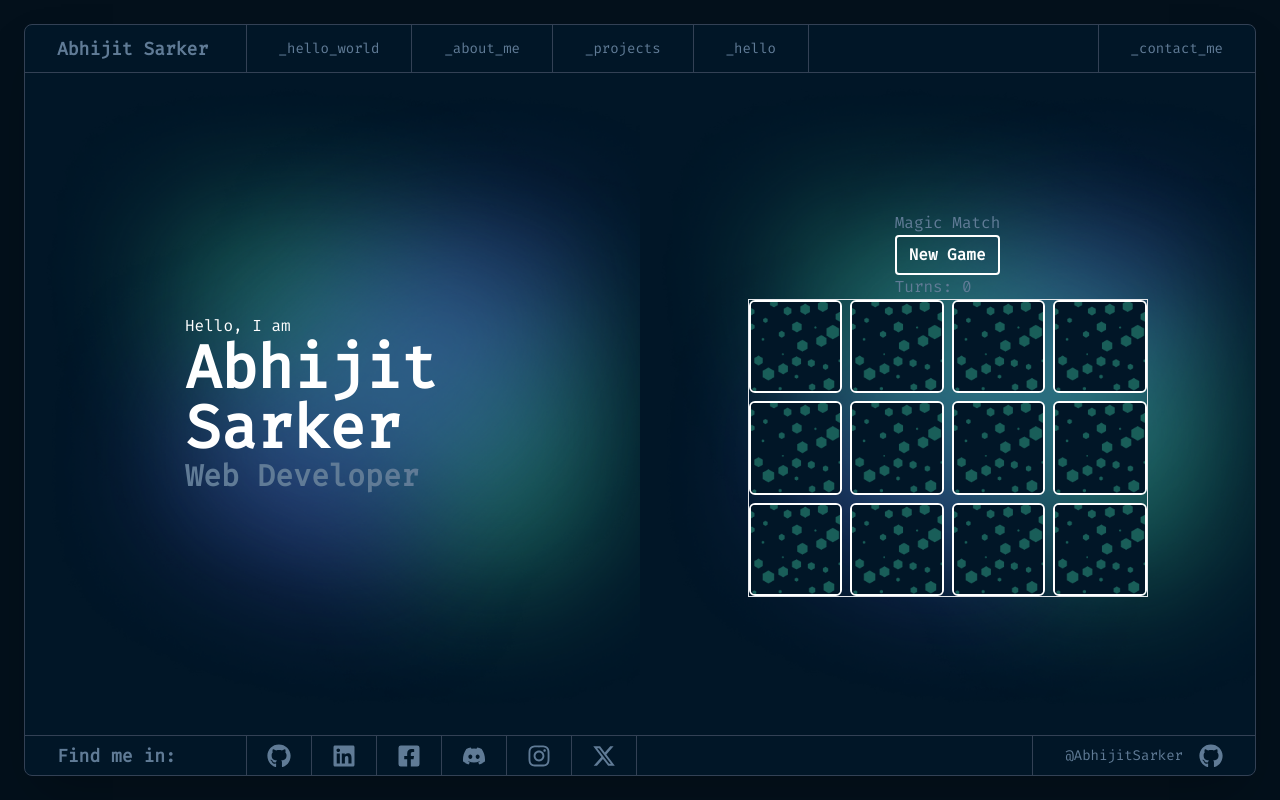
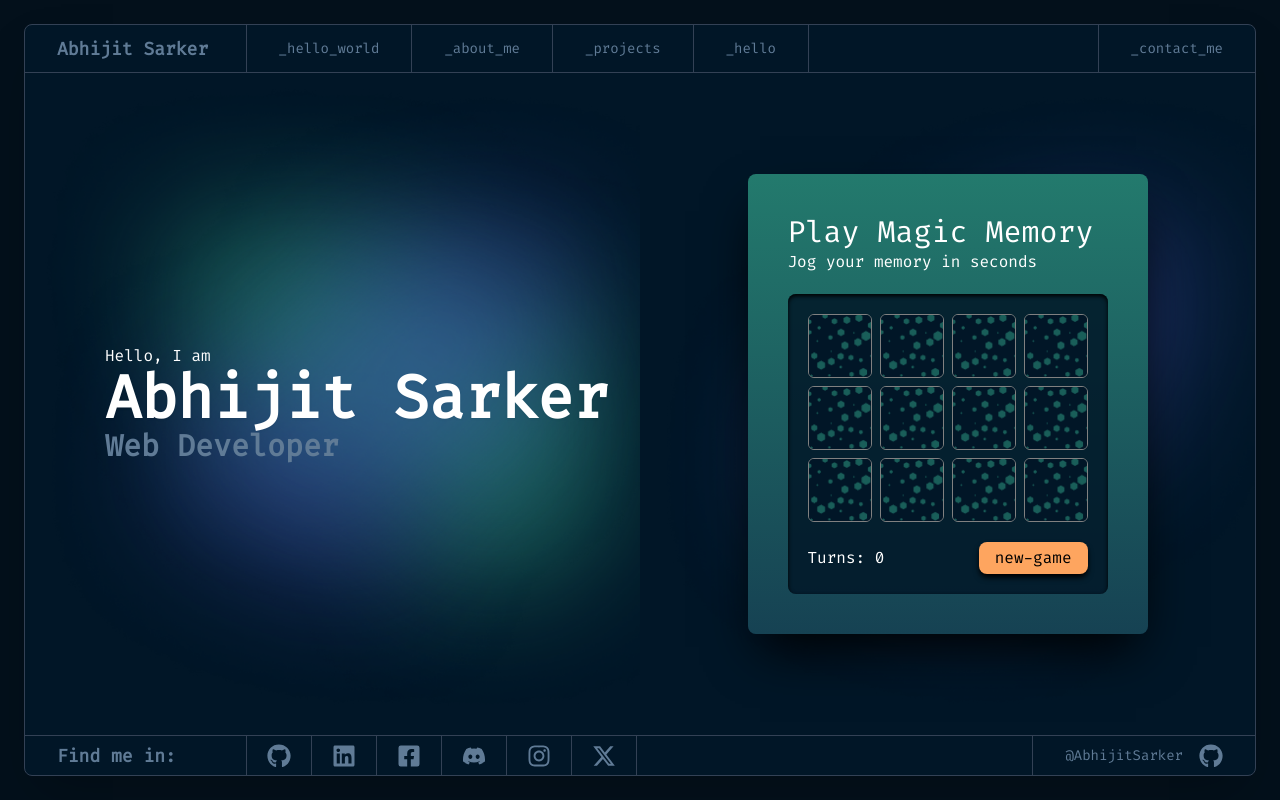
Before and after one commit to AbhijitSarker/portfolio, a React (Vite) app: page / in a window 1280 px wide. Built offline with nearby package versions, Linux system fonts and the light colour scheme; grey boxes are pictures that could not be loaded.

Commit message:
update game

```diff
--- a/src/Components/MemoryGame/MemoryGame.jsx
+++ b/src/Components/MemoryGame/MemoryGame.jsx
@@ -72,13 +72,14 @@ const MemoryGame = () => {
     }
 
     return (
-        <div className='flex flex-col items-center justify-center h-full home-bg-green'>
-            <div>
-                <h1 className='mx-auto'>Magic Match</h1>
-                <button onClick={shuffleCards} className='button'>New Game</button>
-                <p>Turns: {turns}</p>
+        <div className='rounded-lg  p-10 game-bg shadow-2xl shadow-black text-white w-[200px] md:w-[200px] lg:w-[300px] xl:w-[400px] 2xl:w-[500px] 3xl:w-[800px]'>
+
+            <div className='mb-5'>
+                <h1 className='mx-auto text-3xl'>Play Magic Memory</h1>
+                <p>Jog your memory in seconds</p>
             </div>
-            <div className="grid grid-cols-4 border gap-2 w-[200px] md:w-[200px] lg:w-[300px] xl:w-[400px] 2xl:w-[500px] 3xl:w-[800px] mx-auto">
+            <div className='rounded-lg shadow-inner shadow-black p-5 game-bg2'>
+                <div className="grid grid-cols-4 gap-2  mx-auto">
                     {
                         cards.map((card) => (
                             <SingleCard
@@ -92,6 +93,11 @@ const MemoryGame = () => {
                         ))
                     }
                 </div>
+                <div className='flex mt-5 items-center justify-between'>
+                    <h3 className='drop-shadow-sm'>Turns: {turns}</h3>
+                    <button onClick={shuffleCards} className='bg-[#FEA55F] rounded-lg px-4 py-1 text-black shadow-md shadow-black'>new-game</button>
+                </div>
+            </div>
         </div>
     );
 };
--- a/src/Components/MemoryGame/SingleCard/SingleCard.css
+++ b/src/Components/MemoryGame/SingleCard/SingleCard.css
@@ -5,7 +5,7 @@
 .card img{
     width: 100%;
     display: block;
-    border: 2px solid #fff;
+    border: 1px solid gray;
     border-radius: 6px;
 }
 
--- a/src/Pages/Home/Home.jsx
+++ b/src/Pages/Home/Home.jsx
@@ -6,16 +6,16 @@ const Home = () => {
         <div className='h-full w-full flex  flex-col md:flex-row'>
 
             <div className="w-full h-full home-bg-green">
-                <div className='w-full h-full pl-40 home-bg-blue flex flex-col justify-center items-start'>
+                <div className='w-full h-full pl-20 home-bg-blue flex flex-col justify-center items-start'>
 
                     <h1 className="text-white text-left">Hello, I am</h1>
-                    <h1 className="md:text-5xl lg:text-6xl xl:text-6xl text-white font-bold">Abhijit Sarker</h1>
+                    <h1 className="md:text-5xl lg:text-6xl xl:text-6xl text-white font-semibold drop-shadow-sm ">Abhijit Sarker</h1>
                     <p className="text-3xl font-semibold text-blue-g">Web Developer</p>
 
                 </div>
             </div>
 
-            <div className='w-full h-full home-bg-blue'>
+            <div className=' flex items-center justify-center w-full h-full home-bg-blue'>
                 <MemoryGame></MemoryGame>
             </div>
 
--- a/src/index.css
+++ b/src/index.css
@@ -17,6 +17,12 @@
     background-image: url('/src/Assets/bg/Green.png');
     background-size: cover;
 }
+.game-bg{
+    background-image: url('/src/Assets/bg/Background.png');
+}
+.game-bg2{
+   background-color: rgba(1, 22, 39, 0.84);
+}
 
 .game-bg{
         background: linear-gradient(180deg, rgba(35, 122, 109, 1) 0%, rgba(22, 66, 83, 1) 100%, rgba(238, 130, 238, 1) 100%);
```
Also changed, not shown: src/Assets/bg/Background.png (added). Lines whose indentation alone changed are shown as unchanged.
